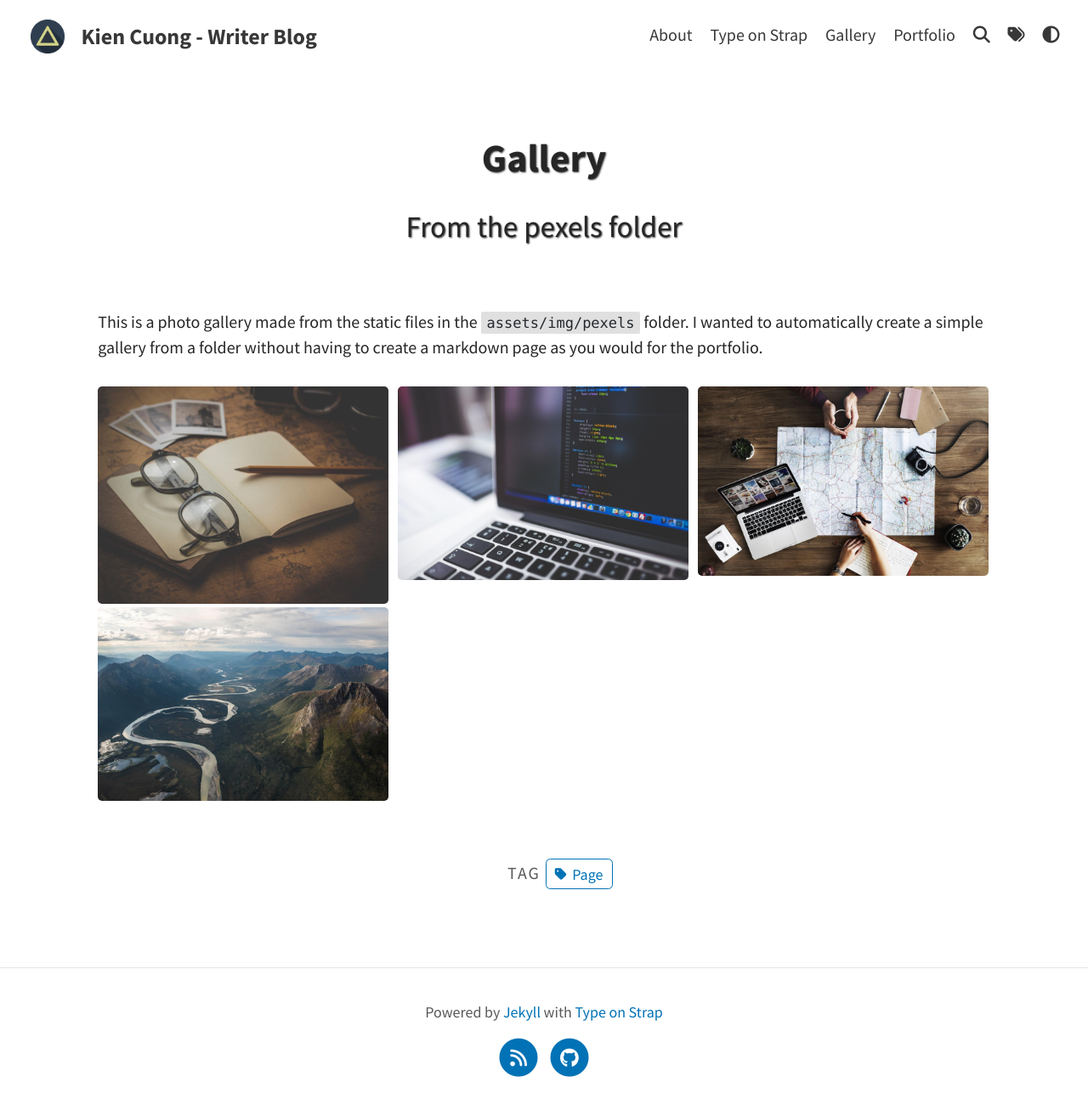
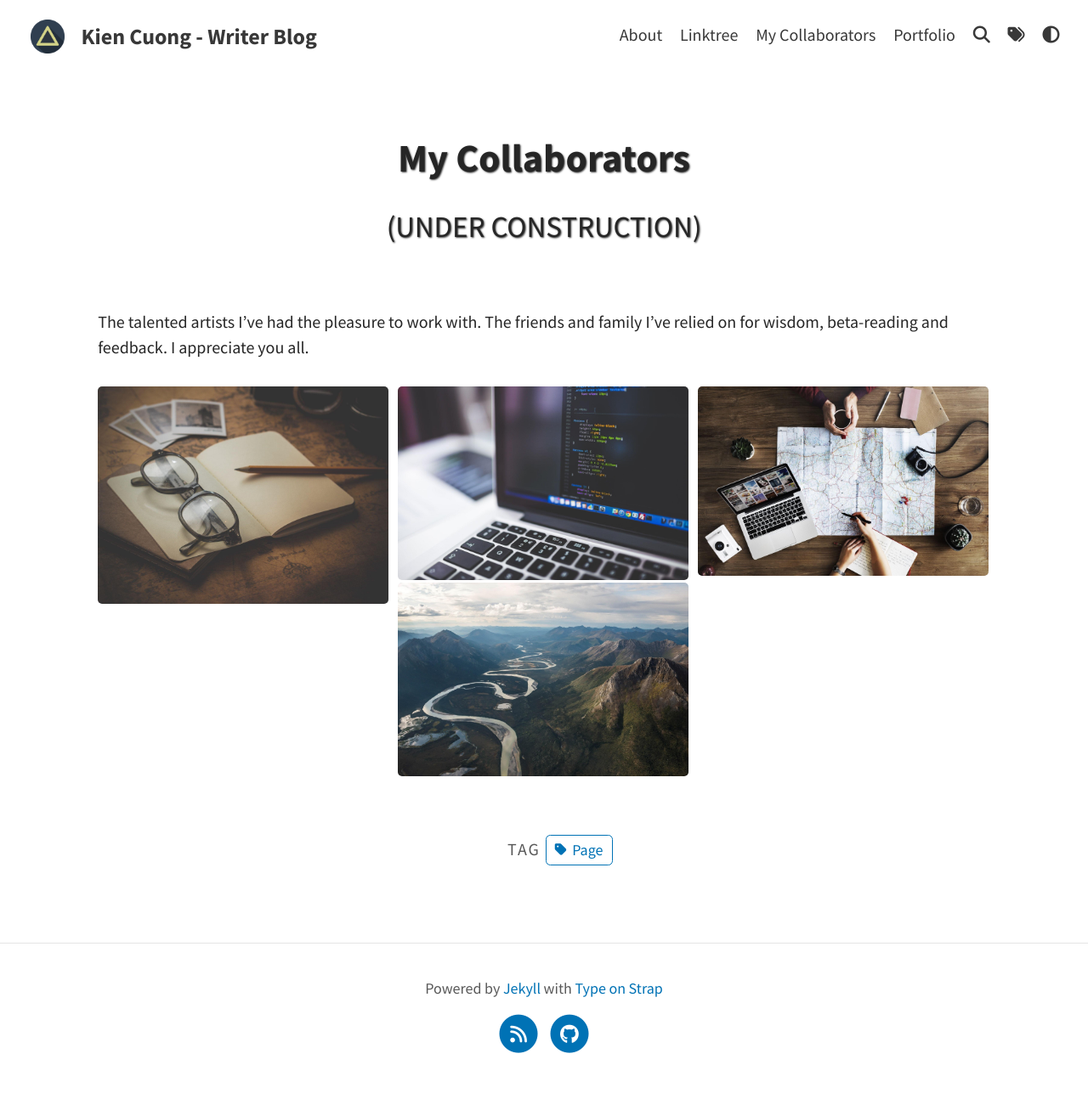
Before and after one commit to kiencuongthewriter/kiencuongthewriter.github.io, a Jekyll site: the page built from pages/gallery.md, in a window 1280 px wide. Shown: the whole page at 85% size. Built offline with Jekyll 4.4.1, drawn with Linux system fonts in a browser that asks for light colours; a script that is not in the unit is left out; after the commit the page ends 1278 px from its top, so only the background shows below that.

```diff
--- a/_config.yml
+++ b/_config.yml
@@ -9,7 +9,7 @@ avatar: assets/img/triangle.png                         # Empty for no avatar in
 favicon: assets/favicon.ico                             # Icon displayed in the tab
 
 # Header and footer text
-header_text: Change <code>header_text</code> in <code>_config.yml</code>  # Change Blog header text
+header_text: One day, the fire will spread to every corner of every continent. And we will be free.  # Change Blog header text
 header_feature_image: assets/img/header/triangular.jpeg
 header_feature_image_responsive: true
 footer_text: >
--- a/_data/menu.yml
+++ b/_data/menu.yml
@@ -4,7 +4,7 @@
   url: https://example.com
   hide: true
   position: 2
-- type-on-strap:
-  title: "Type on Strap"
-  url: https://github.com/sylhare/Type-on-Strap
+- linktree:
+  title: "Linktree"
+  url: https://linktr.ee/kiencuongthewriter
   position: 1
--- a/pages/gallery.md
+++ b/pages/gallery.md
@@ -1,7 +1,7 @@
 ---
 layout: page
-title: Gallery
-subtitle: From the pexels folder
+title: My Collaborators
+subtitle: (UNDER CONSTRUCTION)
 permalink: /gallery/
 gallery_path: "assets/img/pexels"
 excluded: true
@@ -9,8 +9,6 @@ position: 3
 tags: [Page]
 ---
 
-This is a photo gallery made from the static files in the `assets/img/pexels` folder.
-I wanted to automatically create a simple gallery from a folder without having to create a markdown page as you would for the portfolio.
-
+The talented artists I've had the pleasure to work with. The friends and family I've relied on for wisdom, beta-reading and feedback. I appreciate you all.
 
 {% include gallery.html gallery_path=page.gallery_path %}
```
Also changed, not shown: pages/404.md (+1 -1 lines), pages/about.md (+1 -5 lines).
